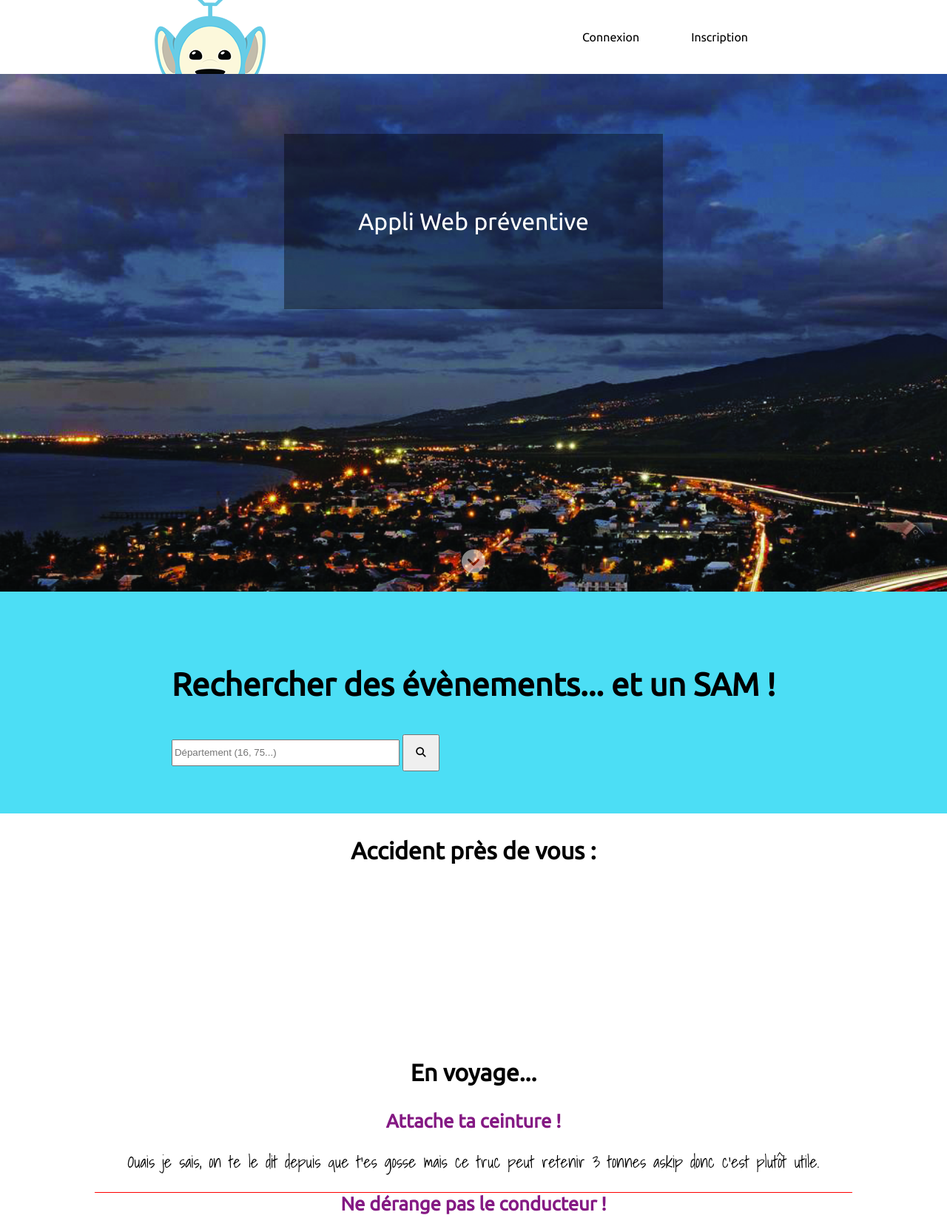
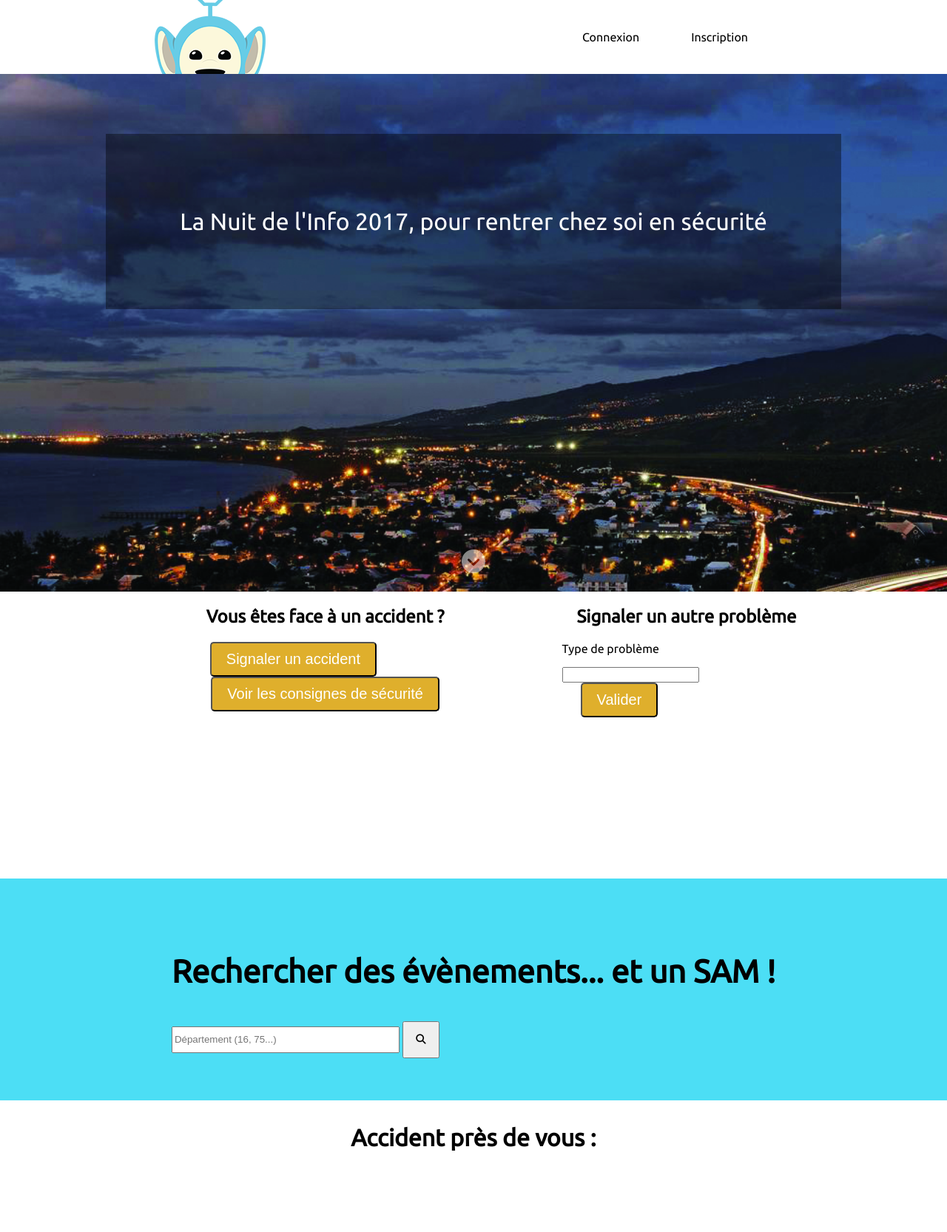
Before and after one commit to Lhudram/NuitInfo, a PHP site: page / in a window 1280 px wide. Shown: the top 1666 px of the page at 74% size. Run offline with PHP 8.4, Linux system fonts and the light colour scheme; data that the repository does not hold is empty; some libraries are stand-ins or nearby versions.

Commit message:
fin fin fin

```diff
--- a/sith/css/style.css
+++ b/sith/css/style.css
@@ -57,3 +57,60 @@ footer>p {font-family : "Ubuntu"; padding-top: 20px; color: #841983;}
 .post {display: flex; flex-direction: column; width: 80%; align-items: center; justify-content: center; border-bottom: 1px solid red; align-self: center;}
 .post>h4 {font-family: "Ubuntu", sans-serif; font-size: 1.6em; padding: 0px; margin: 0px; color: #841983;}
 .post>p {font-family: 'Shadows Into Light', cursive; font-size: 1.4em;}
+
+#accident {
+  font-family: "Ubuntu";
+  width: 40vw;
+  margin-right: 5vw;
+  display: flex;
+  flex-direction: column;
+  justify-content: center;
+  align-items: center;
+}
+
+#accident h1,h2 {
+  margin: 20px;
+  text-align: center;
+}
+
+#accident button{
+  border-radius: 5px;
+  color: #ffffff;
+  font-size: 20px;
+  background: #DFAF2C;
+  padding: 10px 20px 10px 20px;
+  text-decoration: none;
+}
+.pure-button{
+  border-radius: 5px;
+  color: #ffffff;
+  font-size: 20px;
+  background: #DFAF2C;
+  padding: 10px 20px 10px 20px;
+  text-decoration: none;
+}
+
+#accident span {
+  color: red;
+}
+
+
+#etapes {
+  visibility: hidden;
+  border:2px solid black;
+}
+
+.prob {
+  font-family: "Ubuntu", sans-serif;
+  position: relative;
+  justify-content: flex-start;
+}
+
+.prob button {
+  border-radius: 5px;
+  color: #ffffff;
+  background: #DFAF2C;
+  font-size: 16px;
+  padding: 5px 10px 5px 10px;
+  text-decoration: none;
+}
--- a/sith/css/stylemobile.css
+++ b/sith/css/stylemobile.css
@@ -46,8 +46,7 @@ button {
 }
 
 section:first-of-type {
-  /*background-color: #4cdef5;*/
-  background-image: url('./road.jpg');
+  background-image: url('../img/road.jpg');
   background-repeat: no-repeat;
 
 }
--- a/sith/include/pages/home.inc.php
+++ b/sith/include/pages/home.inc.php
@@ -10,7 +10,6 @@
 	<link href="https://fonts.googleapis.com/css?family=Shadows+Into+Light|Ubuntu" rel="stylesheet">
 	<link rel="icon" type="image/png" href="img/favicon.png" />
 	<link href="./css/konami.css" rel="stylesheet" media="all" type="text/css">
-	<script src='js/geoloc.js'></script>
 </head>
 <body>
 	<?php
@@ -25,17 +24,67 @@
 	<header>
 		<div id="logo"><img src="img/logo.png" alt="logo"></div>
 		<nav>
-			<a href="#">Connexion</a> <!- Affichage espace de connexion ->
-			<a href="#">Inscription</a> <!- Affichage espace de création de compte ->
+			<a href="#">Connexion</a>
+			<a href="#">Inscription</a>
 		</nav>
 	</header>
 	<section id="banner">
 		<div id="announce">
-			<p>Appli Web préventive</p>
+			<p>La Nuit de l'Info 2017, pour rentrer chez soi en sécurité</p>
 		</div>
 		<div>
 			<a href="#events"><i id="arrow" class="fa fa-chevron-circle-down" aria-hidden="true"></i></a>
 		</div>
+	</section>
+	<section id="accident">
+		<div>
+			<form id="liste"  action="#" method="POST">
+				<h2> Vous êtes face à un accident ? </h2>
+				<input type="submit" value="Signaler un accident" class="pure-button pure-button-primary" style="margin-left:25px;">
+				<input type="hidden" name="ajoutaccident" value="TRUE" />
+			</form>
+
+			<div class="result"></div>
+		</div>
+		<div>
+		<button id="security"> Voir les consignes de sécurité </button>
+	</div>
+		<div id="etapes">
+			<p>Suivez les étapes ci-après </p>
+			<p>1 - Mettez votre <span>gilet jaune</span> et placez votre <span>triangle rouge</span> afin de prévenir du danger </p>
+			<a href=#calls><span>2 - Appelez les secours en cliquant ici </span></a>
+			<p>3 - Regardez si la ou les victimes sont <span>conscientes</span> (en les appelant, en leur demandant de serrer la main) ou au moins respirent.</p>
+			<p>4 - <span>Ne bougez pas une victime sauf si il y a un danger immédiat.</span></p>
+		</div>
+	</section>
+	<section>
+		<form id="liste2"  action="#" method="POST">
+	  	<div class="prob">
+	  		<h2> Signaler un autre problème</h2>
+	  		<p> Type de problème </p>
+	  		<input type="textarea" name="type" rows="4" cols="50" name="type" ></textarea>
+	  	</div>
+	  	<div class="prob">
+				<input type="submit" value="Valider" class="pure-button pure-button-primary" style="margin-left:25px;">
+				<input type="hidden" name="ajouterincident" value="TRUE" />
+	  		<div class="result2"></div>
+	  	</div>
+		</form>
+		<?php
+			if(isset($_POST["ajoutaccident"])){
+				$date = localtime(time(),true);
+				$heure = ($date["tm_hour"]+1).":".$date["tm_min"].":".$date["tm_sec"];
+				$accident = new Accident($lattitude,$longitude,"accident",$heure,1);
+				$accidentManager->add($accident);
+				unset($_POST["ajoutaccident"]);
+			}
+
+			if(!empty($_POST["type"])){
+			$date = localtime(time(),true);
+			$heure = ($date["tm_hour"]+1).":".$date["tm_min"].":".$date["tm_sec"];
+			$accident = new Accident($lattitude,$longitude,$_POST["type"],$heure,1);
+			$accidentManager->add($accident);
+		} ?>
 	</section>
 	<section id="events">
 		<form id="liste"  action="#" method="POST">
@@ -68,6 +117,7 @@
 		</div>
 		</form>
 	</section>
+
 	<section id="image">
 		<h3>Accident près de vous : </h3>
 	<?php if(!empty($accidents)){ ?>
@@ -119,6 +169,10 @@
             <a href="https://twitter.com" target="_blank"><i class="fa fa-twitter"></i></a>
             <a href="https://www.youtube.com" target="_blank"><i class="fa fa-youtube"></i></a>
 		</div>
+
+		<script src='js/jquery.js'></script>
+		<script src='js/jsmobile.js'></script>
+		<script src='js/geoloc.js'></script>
 	</footer>
 </body>
 </html>
--- a/sith/index.php
+++ b/sith/index.php
@@ -1,8 +1,8 @@
+
 <?php
 require_once("include/numero_pages.inc.php");
 require_once("include/config.inc.php");
 require_once("include/autoLoad.inc.php");
-
 require_once("include/text.inc.php");
 ?>
 <img src="img/konami.png" id="konami">
--- a/sith/js/geoloc.js
+++ b/sith/js/geoloc.js
@@ -21,8 +21,6 @@ function getLocation(){
       // recup lng lat
       var lng = Math.round((pos.coords.longitude)*1000)/1000;
       var lat = Math.round((pos.coords.latitude)*1000)/1000;
-      msg = '<div><p>Vous vous trouvez à la longitude ' + lng + ' et la latitude ' + lat  + '.</p></div><div><img src="https://maps.googleapis.com/maps/api/staticmap?zoom=15&size=300x300&maptype=roadmap&markers=color:red%7Clabel:A%7C' + lat + ',' + lng+ '&sensor=false"></div>';
-      outputResult(msg);
       $('.pure-button').removeClass('pure-button-primary').addClass('pure-button-success'); // change button style
     }
   }
```
Also changed, not shown: sith/include/pages/homemobile.inc.php (deleted, +0 -48 lines), sith/js/mobile.js (added, +20 -0 lines), sith/img/road.jpg (added).
